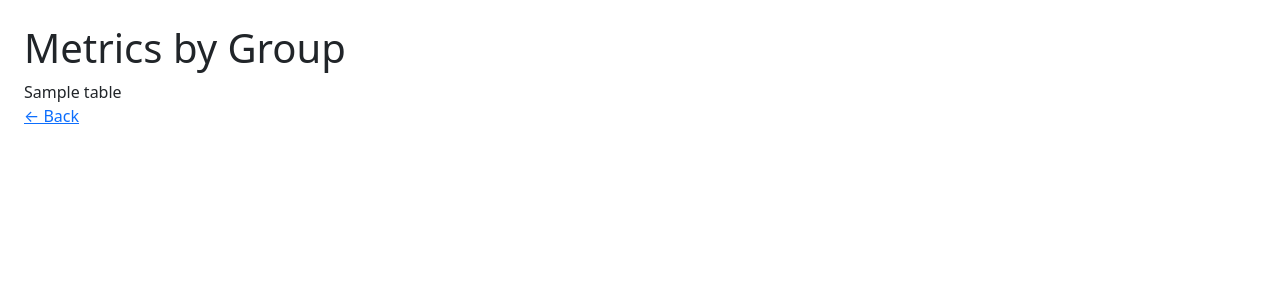
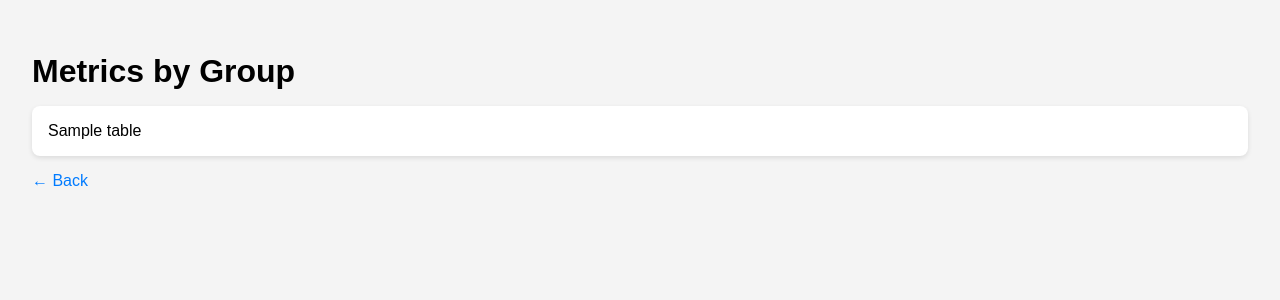
Before and after one commit to Telman3000/Project-dachboard-, a FastAPI app: template templates/metrics.html in a window 1280 px wide. Shown: the top 300 px of the page. Run offline with FastAPI, Linux system fonts and the light colour scheme; the template is opened without the code that fills it: most values are stand-ins (such as "Sample title", 1, 10 or a date in 2020).

Commit message:
Update metrics.html

```diff
--- a/templates/metrics.html
+++ b/templates/metrics.html
@@ -1,13 +1,54 @@
 <!DOCTYPE html>
-<html>
+<html lang="ru">
 <head>
   <meta charset="utf-8">
   <title>Metrics Results</title>
-  <link rel="stylesheet" href="https://cdn.jsdelivr.net/npm/bootstrap@5.3.0/dist/css/bootstrap.min.css">
+  <style>
+    body {
+      font-family: Arial, sans-serif;
+      padding: 2rem;
+      margin: 0;
+      background: #f4f4f4;
+    }
+    h1 {
+      margin-bottom: 1rem;
+    }
+    .table-container {
+      overflow-x: auto;
+      background: white;
+      padding: 1rem;
+      box-shadow: 0 2px 5px rgba(0,0,0,0.1);
+      border-radius: 8px;
+    }
+    table {
+      width: 100%;
+      border-collapse: collapse;
+      margin-bottom: 1rem;
+    }
+    th, td {
+      padding: 0.5rem 1rem;
+      border: 1px solid #ddd;
+      text-align: left;
+    }
+    th {
+      background: #efefef;
+    }
+    a.back {
+      display: inline-block;
+      margin-top: 1rem;
+      color: #007bff;
+      text-decoration: none;
+    }
+    a.back:hover {
+      text-decoration: underline;
+    }
+  </style>
 </head>
-<body class="p-4">
+<body>
   <h1>Metrics by Group</h1>
-  <div>{{ table | safe }}</div>
-  <a href="/">← Back</a>
+  <div class="table-container">
+    {{ table | safe }}
+  </div>
+  <a href="/" class="back">&larr; Back</a>
 </body>
 </html>
```
